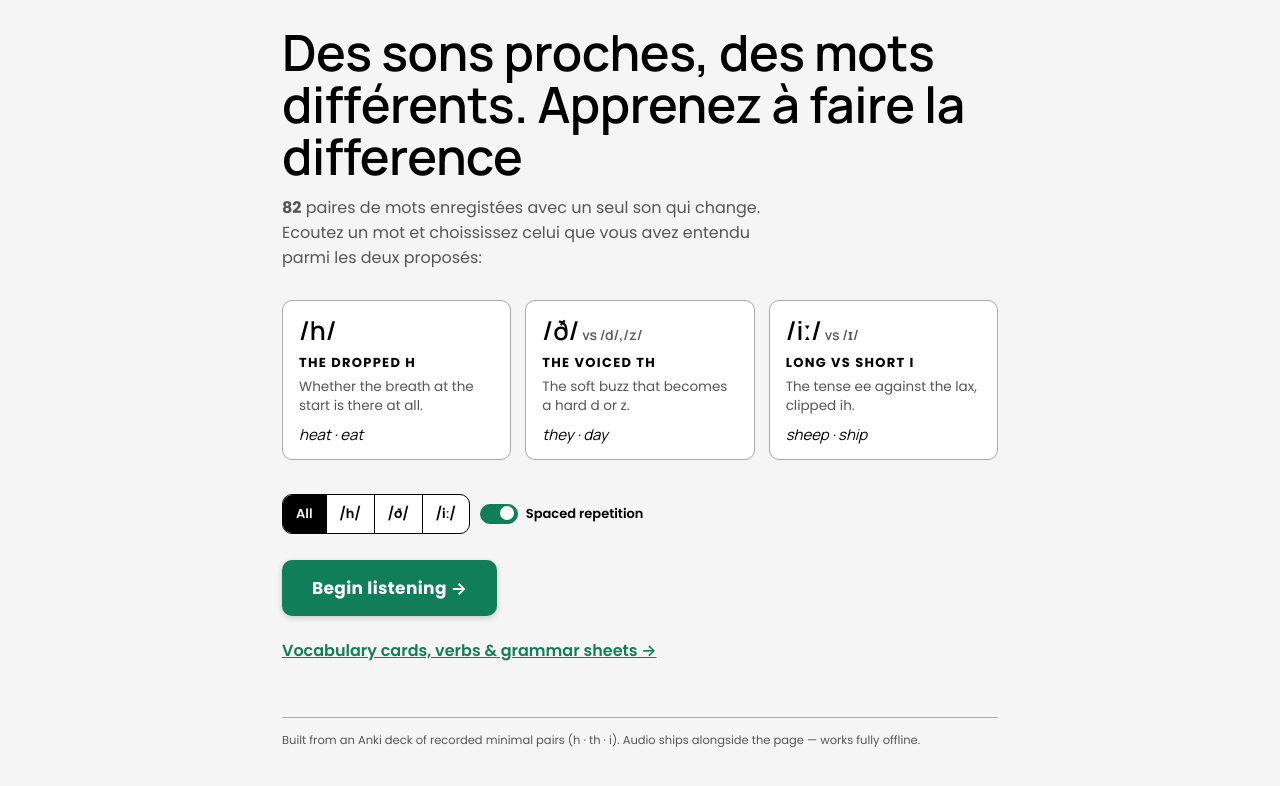
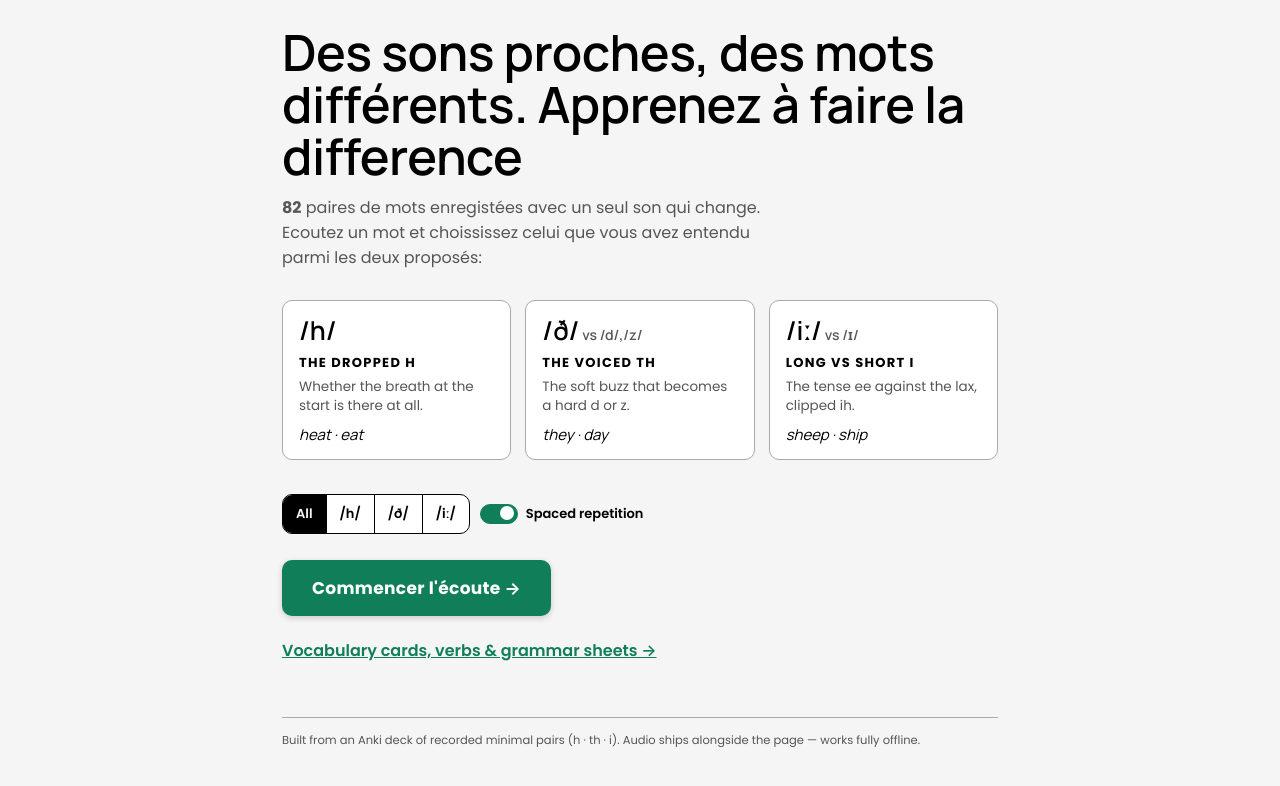
Before and after one commit to Shawhir/HearTheDifference, a plain HTML site: page index.html in a window 1280 px wide. Shown: the part 108-894 px from the top of the page. Drawn offline with Linux system fonts and the light colour scheme.

Commit message:
Change button text to French for listening

```diff
--- a/index.html
+++ b/index.html
@@ -29,7 +29,7 @@
       <div class="seg" id="filter"></div>
       <label class="toggle"><input type="checkbox" id="srs" checked> Spaced repetition</label>
     </div>
-    <button class="btn btn-primary" id="begin">Begin listening →</button>
+    <button class="btn btn-primary" id="begin">Commencer l'écoute →</button>
     <!-- Study section. Remove this line along with the study/ folder. -->
     <p style="margin-top:22px;font-weight:600"><a href="study/index.html" style="color:var(--accent-deep)">Vocabulary cards, verbs &amp; grammar sheets →</a></p>
   </section>
```
